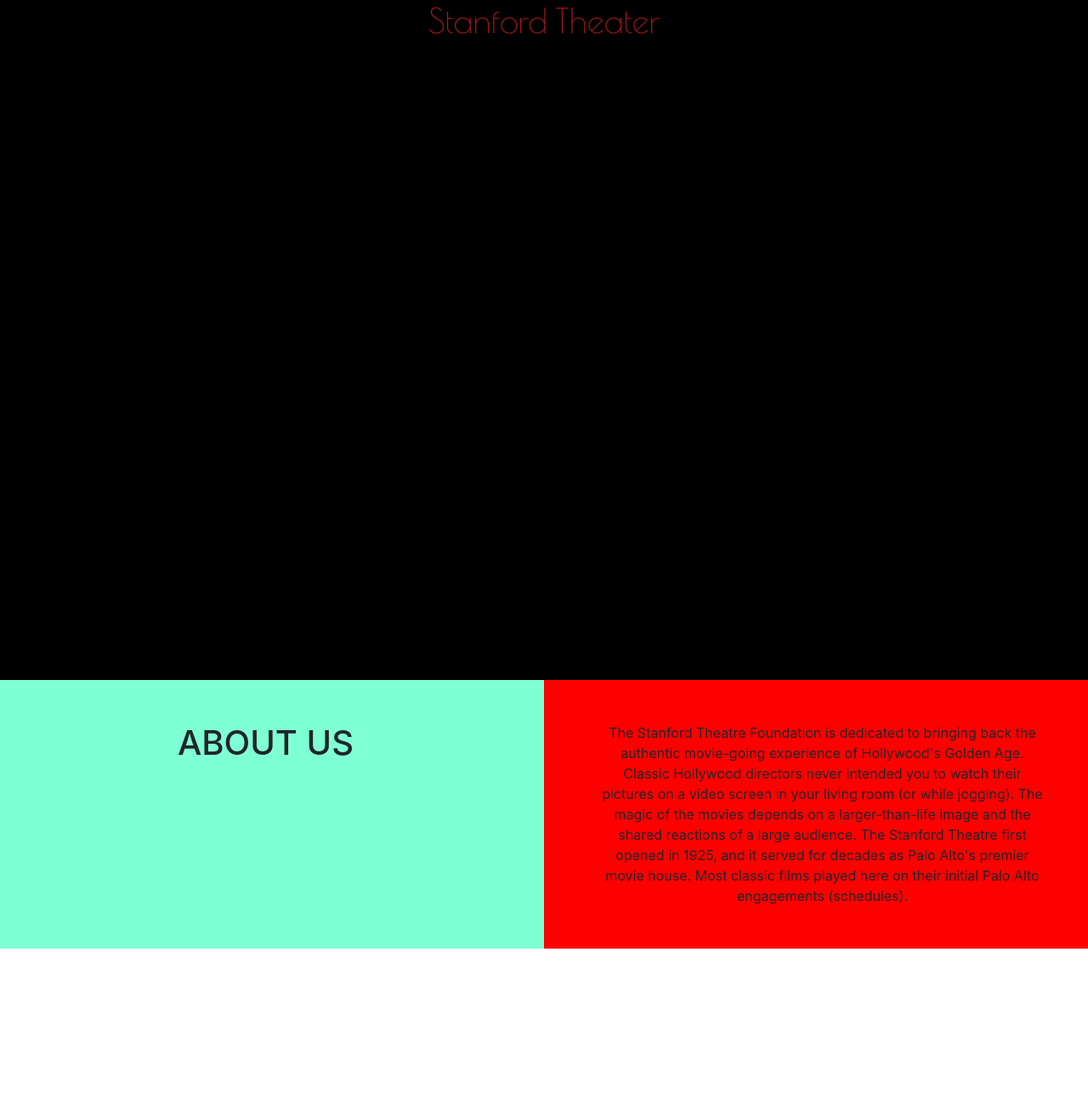
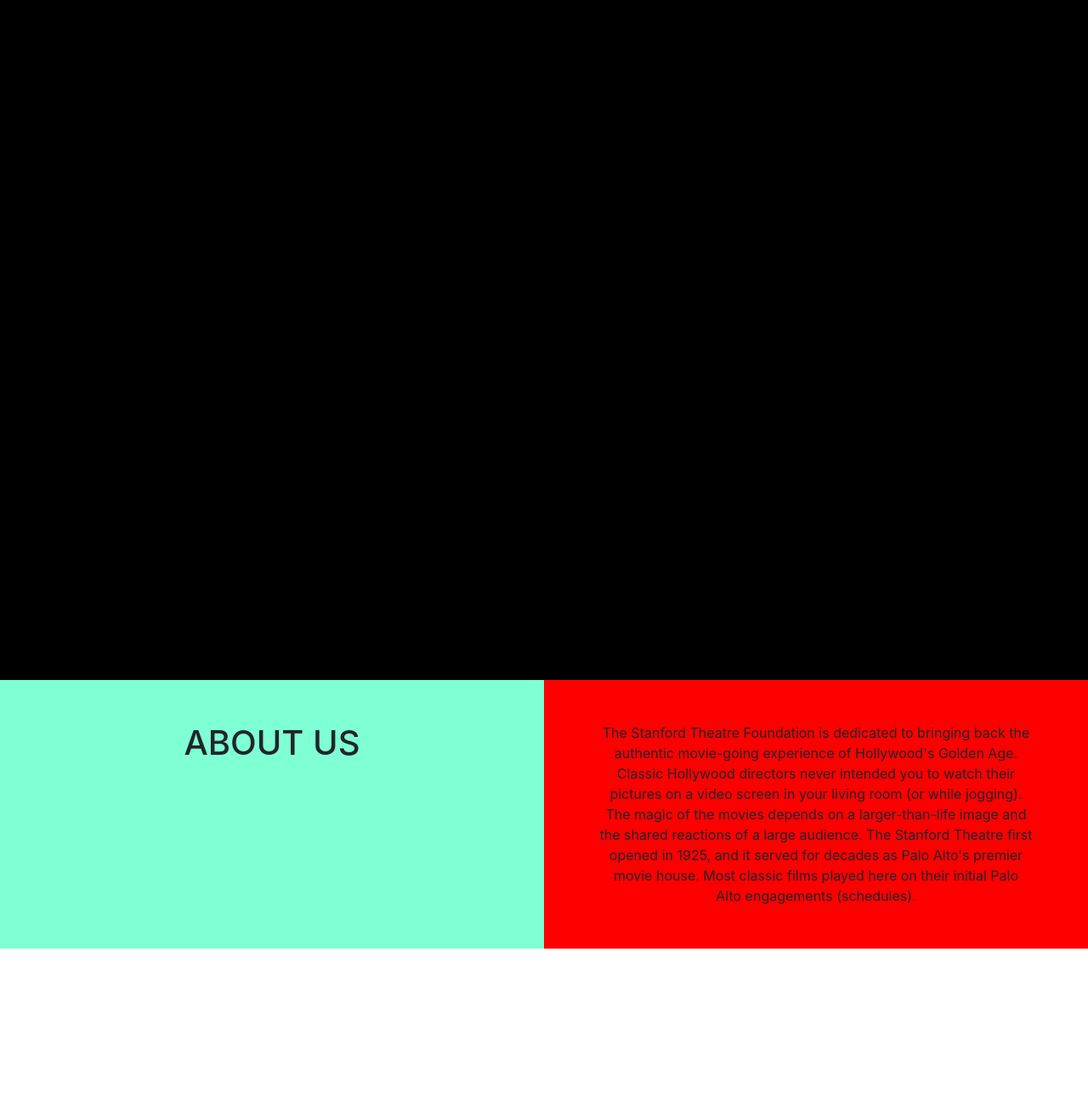
Before and after one commit to ek1668/StanfordTheaterTest, a plain HTML site: page index.html in a window 1280 px wide. Shown: the top 1300 px of the page at 85% size. Drawn offline with nearby package versions, Linux system fonts and the light colour scheme.

Commit message:
got rid of the margins in the about me row

```diff
--- a/css/index.scss
+++ b/css/index.scss
@@ -8,18 +8,20 @@ section{
 }
 
 #title{
-  background-image: url(src="https://stanfordtheatre.org/images/Little-Women-1933.jpg");
-  background-color: blanchedalmond;
-  color: rgb(161, 24, 24);
   font-family: 'Poiret One', cursive;
   background-color: black;
   }
 
   #about{
+    & div{
+      margin-left: 0px;
+      margin-right: 0px;
+    }
 
     & h1{
       margin: 50;
       width: auto;
+
     }
   }
 
--- a/index.html
+++ b/index.html
@@ -18,7 +18,7 @@
 
   <section id="title">
     <div>
-      <h1>Stanford Theater</h1>
+      <!-- <img src="images/title_image.png" alt=""> -->
     </div>
 
   </section>
```
Also changed, not shown: css/index.css, dist/css/index.css, images/Stanford_Theater.png (added), images/title_image.png (added), 2 other files.
